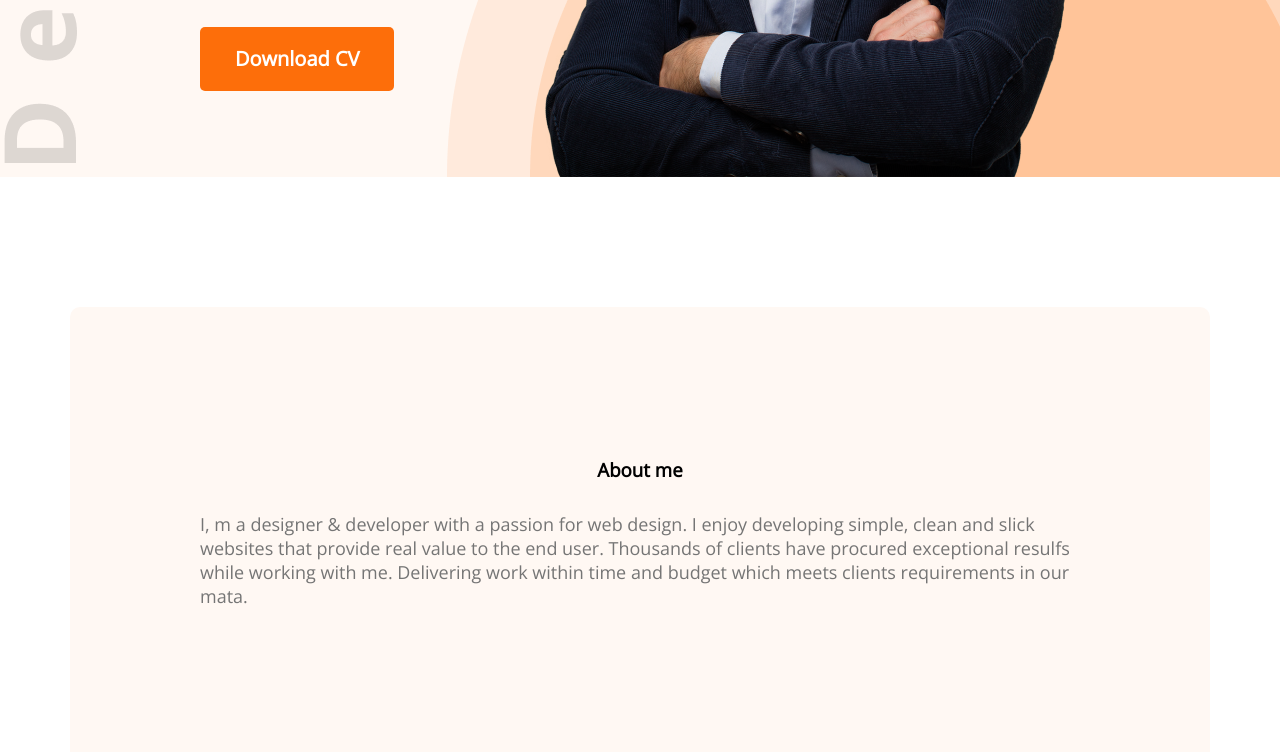
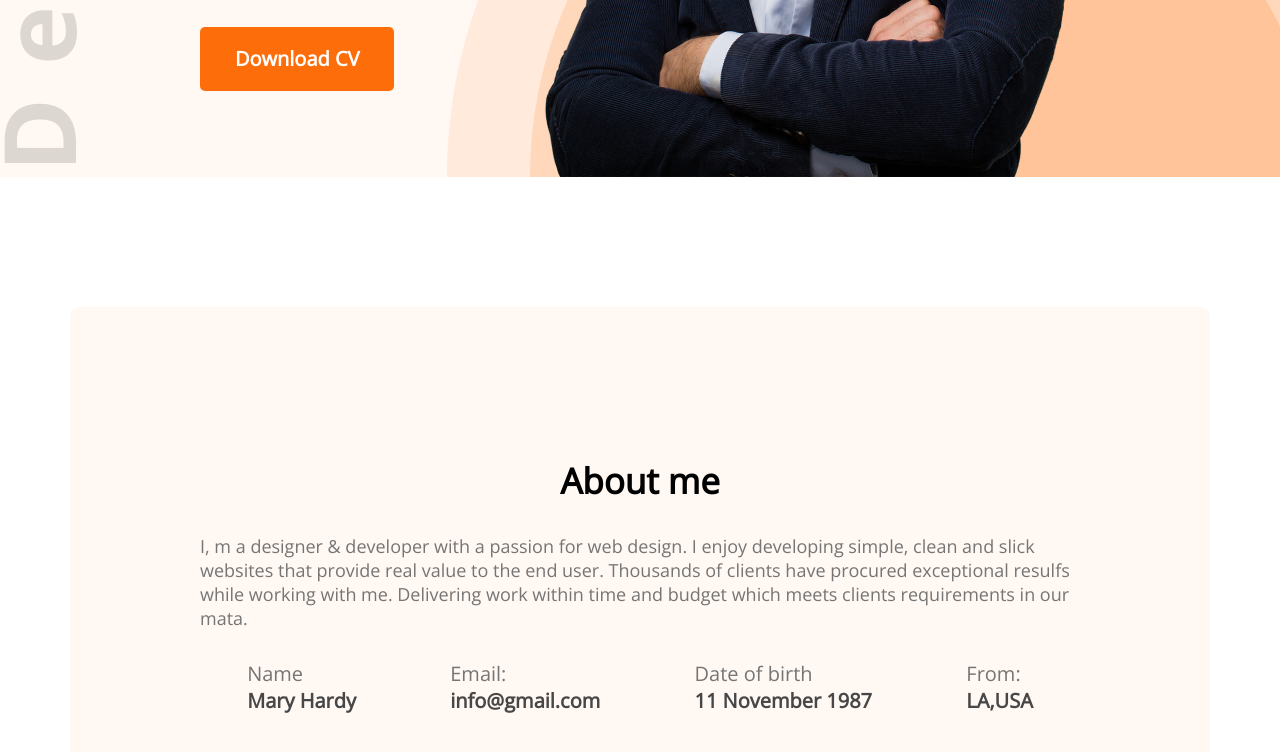
Before and after one commit to arifulislam39/developer-portfolio, a plain HTML site: page index.html in a window 1280 px wide. Shown: the part 663-1415 px from the top of the page. Drawn offline with nearby package versions, Linux system fonts and the light colour scheme.

Commit message:
added header and about section

```diff
--- a/index.html
+++ b/index.html
@@ -40,7 +40,29 @@
     <main>
         <section class="about">
             <h3 class="section-title">About me</h3>
-            <p class="section-description">I, m a designer & developer with a passion for web design. I enjoy developing simple, clean and slick websites that provide real value to the end user. Thousands of clients have procured exceptional resulfs while working with me. Delivering work within time and budget which meets clients requirements in our mata.</p>
+            <p class="section-description">I, m a designer & developer with a passion for web design. I enjoy developing
+                simple, clean and slick websites that provide real value to the end user. Thousands of clients have
+                procured exceptional resulfs while working with me. Delivering work within time and budget which meets
+                clients requirements in our mata.</p>
+                <div class="about-info-container">
+                    <div class="about-info">
+                        <p class="info-title">Name</p>
+                        <p class="info-description">Mary Hardy</p>
+                    </div>
+                    <div class="about-info">
+                        <p class="info-title">Email:</p>
+                        <p class="info-description">info@gmail.com</p>
+                    </div>
+                    <div class="about-info">
+                        <p class="info-title">Date of birth</p>
+                        <p class="info-description">11 November 1987</p>
+                    </div>
+                    <div class="about-info">
+                        <p class="info-title">From:</p>
+                        <p class="info-description">LA,USA</p>
+                    </div>
+
+                </div>
 
         </section>
 
--- a/styles/portfolio.css
+++ b/styles/portfolio.css
@@ -103,6 +103,8 @@ main {
 
     text-align: center;
     margin-bottom: 30px;
+    font-weight: 700;
+    font-size: 35px;
 }
 
 .section-description {
@@ -111,3 +113,20 @@ main {
     font-size: 18px;
     margin-bottom: 30px;
 }
+
+.about-info-container {
+    display: flex;
+    justify-content: space-around;
+}
+
+.info-title {
+    font-size: 20px;
+    color: #757575;
+
+}
+
+.info-description {
+    font-weight: 700;
+    font-size: 20px;
+    color: #474747;
+}
```
